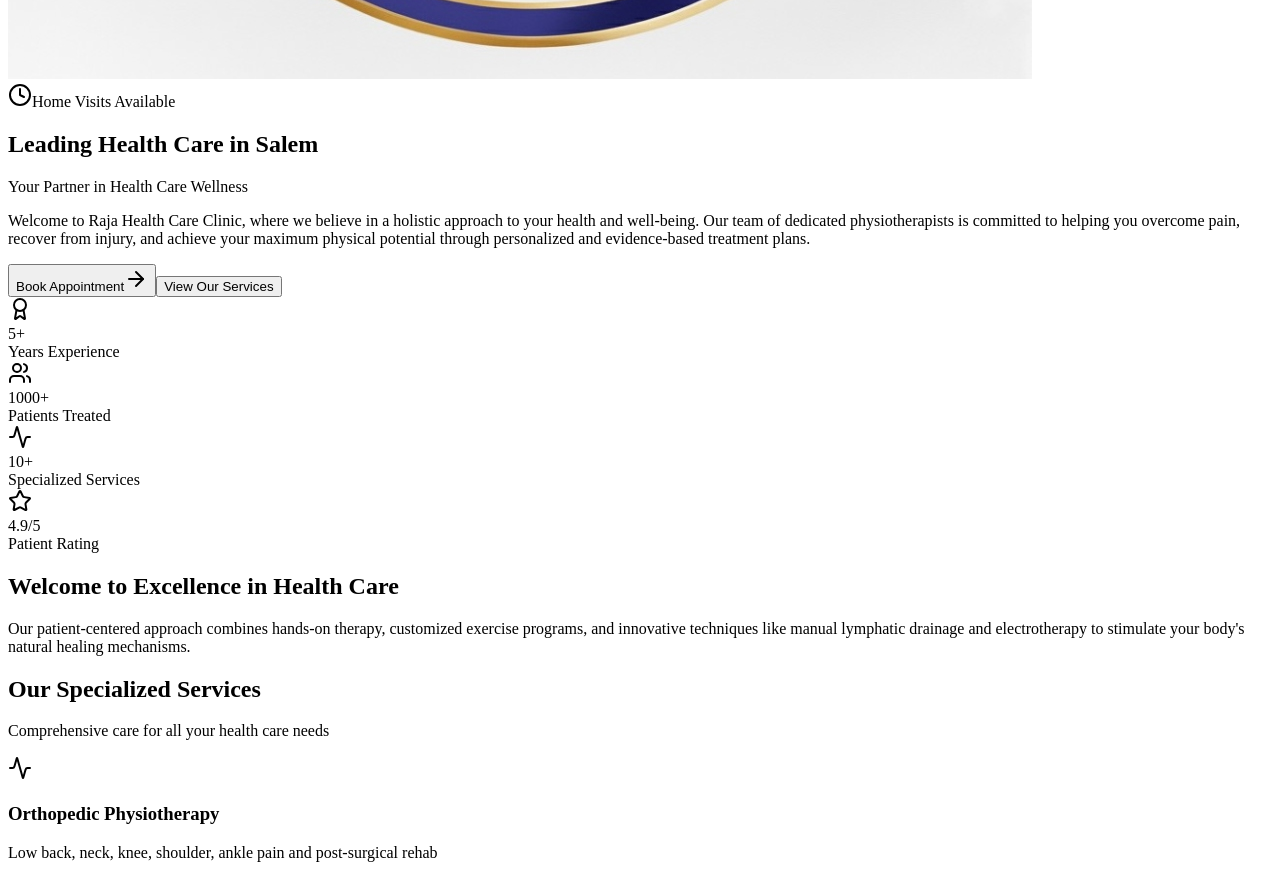
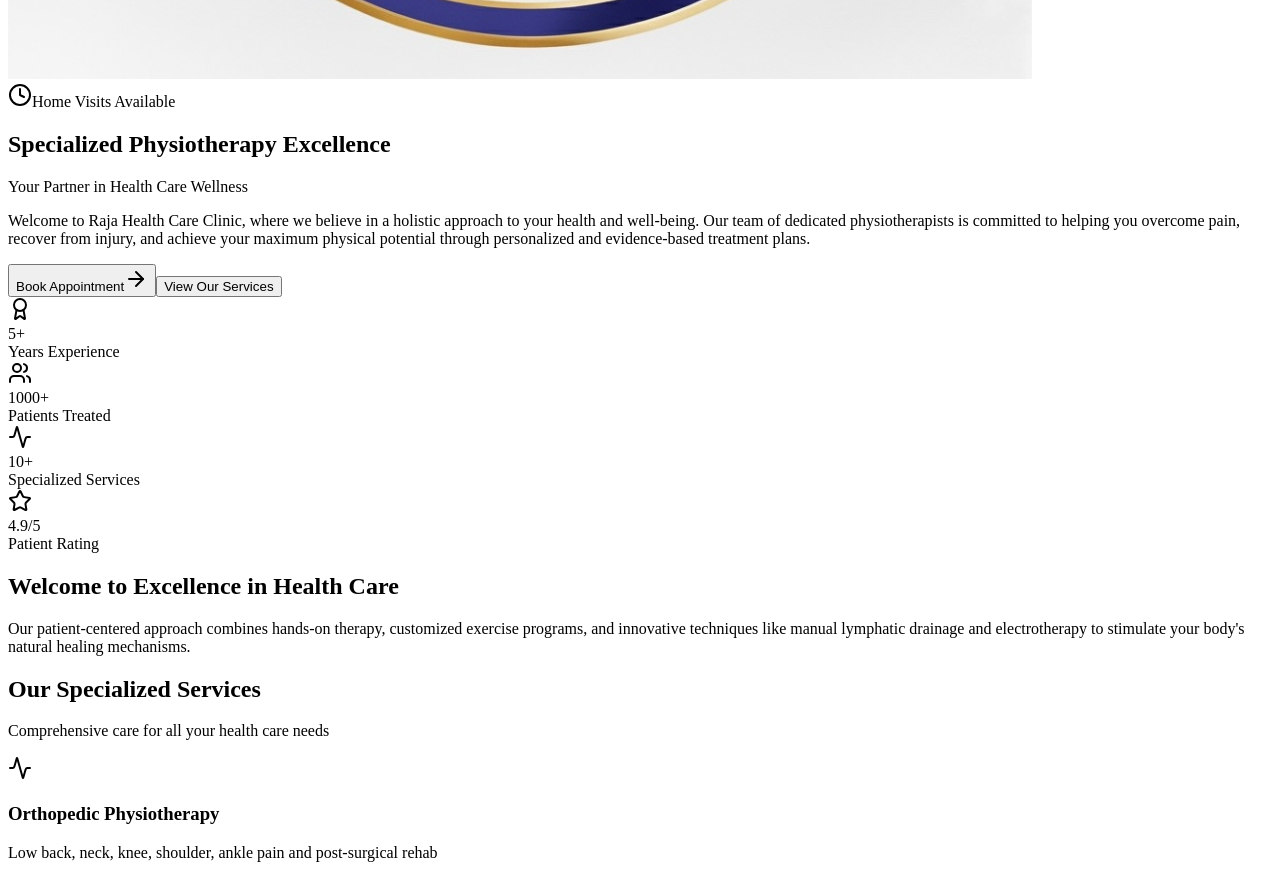
Before and after one commit to Rakesh-ai-ds/raja_health_care_clinic, a React (Vite) app in the folder client/: page / in a window 1280 px wide. Shown: the part 1960-2836 px from the top of the page. Built offline with nearby package versions, Linux system fonts and the light colour scheme; a web font is replaced by a local one.

Commit message:
Change headline to Specialized Physiotherapy Excellence

```diff
--- a/client/src/pages/Home.tsx
+++ b/client/src/pages/Home.tsx
@@ -163,7 +163,7 @@ export default function Home() {
                     Home Visits Available
                   </Badge>
                   <h1 className="text-4xl md:text-6xl lg:text-7xl font-bold font-serif leading-tight" data-testid="text-hero-headline">
-                    Leading Health Care in Salem
+                    Specialized Physiotherapy Excellence
                   </h1>
                 </div>
                 <p className="text-xl md:text-2xl text-muted-foreground">
```
